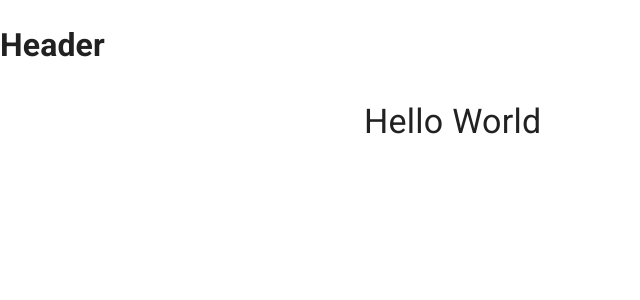
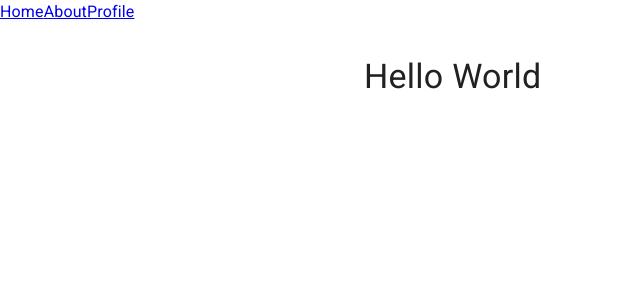
Before and after one commit to Westernwells/mainteny-pm, a React (Create React App) app: page / in a window 1280 px wide. Shown: the top 300 px of the page, without its empty margins (0-640 px from the left). Built offline with nearby package versions, Linux system fonts and the light colour scheme; no server answers.

Commit message:
add linking

```diff
--- a/src/components/Header.js
+++ b/src/components/Header.js
@@ -1,11 +1,14 @@
-import React from 'react'
+import React from 'react';
+import { Link } from 'react-router-dom';
 
 const Header = () => {
   return (
-    <div>
-      <h1>Header</h1>
-    </div>
-  )
-}
+    <>
+      <Link to="/">Home</Link>
+      <Link to="/about">About</Link>
+      <Link to="profile">Profile</Link>
+    </>
+  );
+};
 
-export default Header
+export default Header;
```
